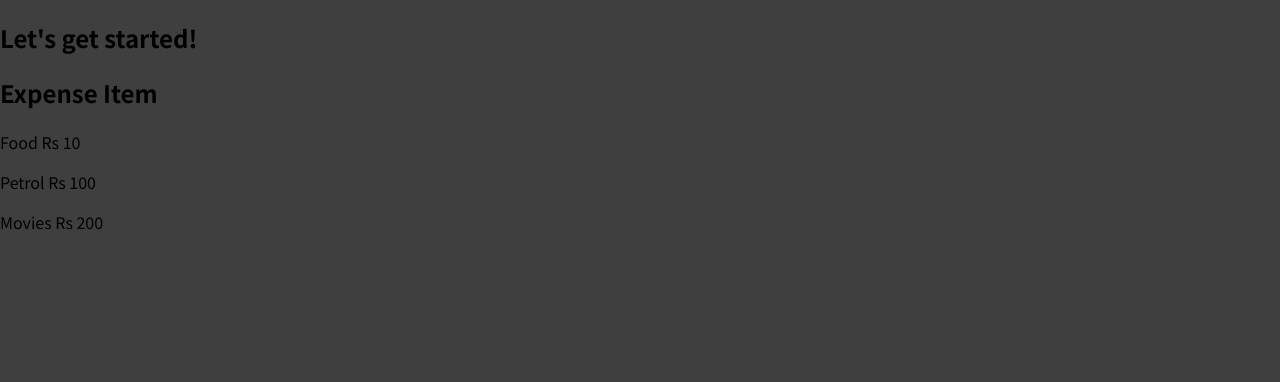
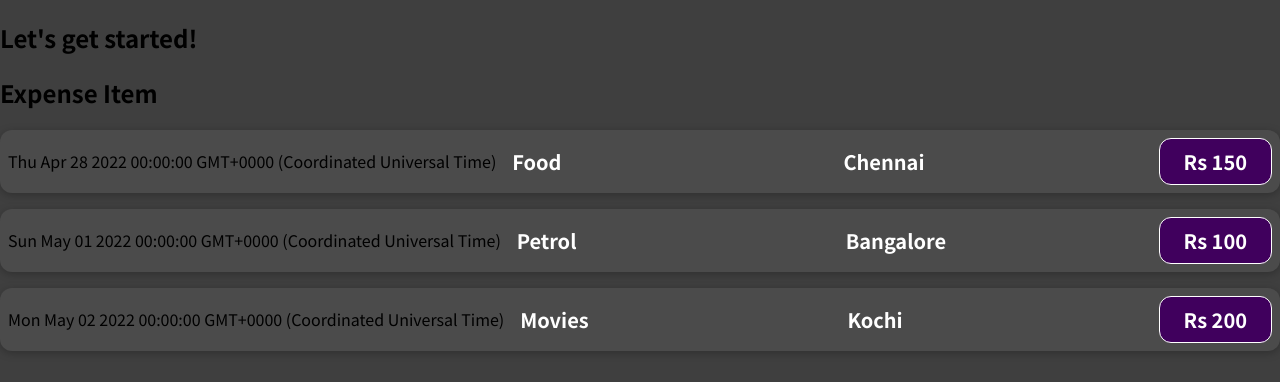
Before and after one commit to kesavaprasad08/ExpenseTrackerReact, a JavaScript app: page / in a window 1280 px wide. Shown: the top 382 px of the page. Built offline with nearby package versions, Linux system fonts and the light colour scheme.

Commit message:
Styling and using JS in JSX

```diff
--- /dev/null
+++ b/src/components/ExpenseItem.css
@@ -0,0 +1,56 @@
+.expense-item {
+  display: flex;
+  justify-content: space-between;
+  align-items: center;
+  box-shadow: 0 2px 8px rgba(0, 0, 0, 0.25);
+  padding: 0.5rem;
+  margin: 1rem 0;
+  border-radius: 12px;
+  background-color: #4b4b4b;
+}
+
+.expense-item__description {
+  display: flex;
+  flex-direction: column;
+  gap: 1rem;
+  align-items: flex-end;
+  flex-flow: column-reverse;
+  justify-content: flex-start;
+  flex: 1;
+}
+
+.expense-item h2 {
+  color: #3a3a3a;
+  font-size: 1rem;
+  flex: 1;
+  margin: 0 1rem;
+  color: white;
+}
+
+.expense-item__price {
+  font-size: 1rem;
+  font-weight: bold;
+  color: white;
+  background-color: #40005d;
+  border: 1px solid white;
+  padding: 0.5rem;
+  border-radius: 12px;
+}
+
+@media (min-width: 580px) {
+  .expense-item__description {
+    flex-direction: row;
+    align-items: center;
+    justify-content: flex-start;
+    flex: 1;
+  }
+
+  .expense-item__description h2 {
+    font-size: 1.25rem;
+  }
+
+  .expense-item__price {
+    font-size: 1.25rem;
+    padding: 0.5rem 1.5rem;
+  }
+}
--- a/src/components/ExpenseItem.js
+++ b/src/components/ExpenseItem.js
@@ -1,9 +1,51 @@
+import "./ExpenseItem.css";
+
 function ExpenseItem() {
-    return( <div><h2>Expense Item</h2>
-    <p>Food Rs 10</p>
-    <p>Petrol Rs 100</p>
-    <p>Movies Rs 200</p>
+  const expenseDate1 = new Date(2022, 3, 28);
+  const expenseDesc1 = 'Food';
+  const expensePrice1 =150;
+  const locationOfExpenditure1 = 'Chennai';
+  const expenseDate2 = new Date(2022, 4, 1);
+  const expenseDesc2 = 'Petrol';
+  const expensePrice2 =100;
+  const locationOfExpenditure2 = 'Bangalore';
+  const expenseDate3 = new Date(2022, 4, 2);
+  const expenseDesc3 = 'Movies';
+  const expensePrice3 =200;
+  const locationOfExpenditure3 = 'Kochi';
+
+  return (
+    <div>
+      <h2>Expense Item</h2>
+      <div className="expense-item">
+        <div>{expenseDate1.toString()}</div>
+        <div className="expense-item__description"> <h2>{expenseDesc1} </h2>
+        </div>
+        <div className="expense-item__description"> <h2>{locationOfExpenditure1} </h2>
+        </div>
+        <div className="expense-item__price">Rs {expensePrice1}</div>
+      </div>
+
+      <div className="expense-item">
+        <div>{expenseDate2.toString()}</div>
+        <div className="expense-item__description"> <h2>{expenseDesc2} </h2>
+        </div>
+        <div className="expense-item__description"> <h2>{locationOfExpenditure2} </h2>
+        </div>
+        <div className="expense-item__price">Rs {expensePrice2}</div>
+
+      </div>
+
+
+      <div className="expense-item">
+        <div>{expenseDate3.toString()}</div>
+        <div className="expense-item__description"> <h2>{expenseDesc3} </h2>
+        </div>
+        <div className="expense-item__description"> <h2>{locationOfExpenditure3} </h2>
+        </div>
+        <div className="expense-item__price">Rs {expensePrice3}</div>
+      </div>
     </div>
-    )
+  );
 }
 export default ExpenseItem;
```
